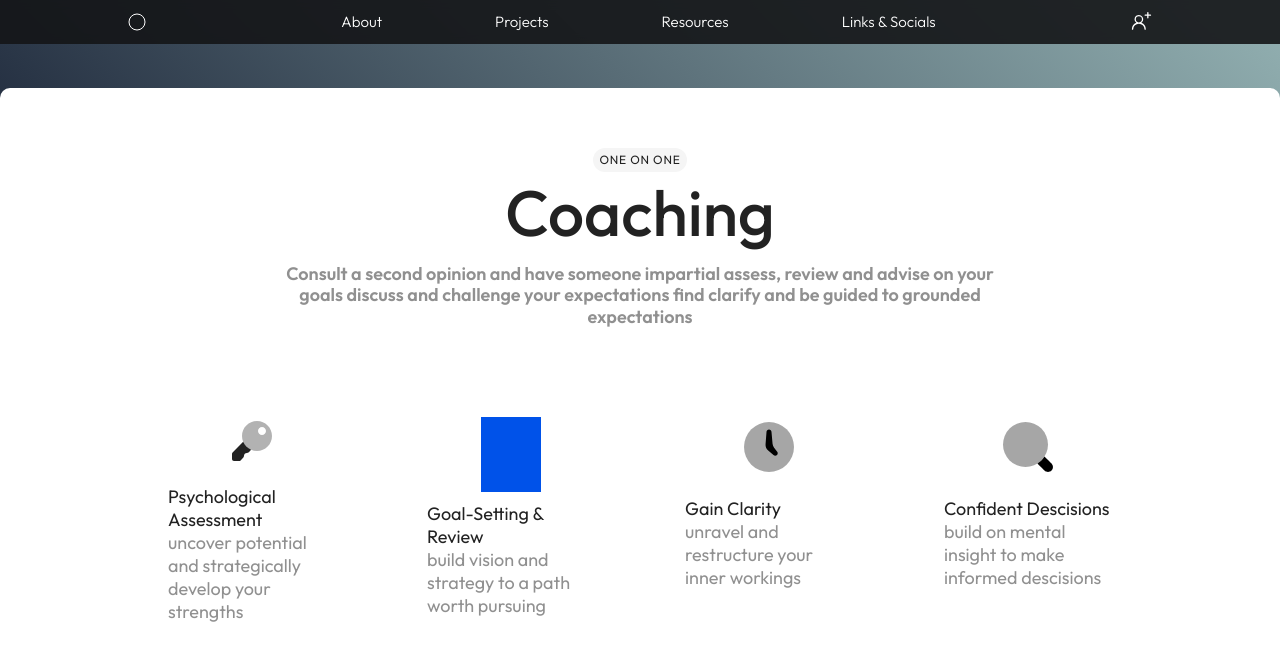
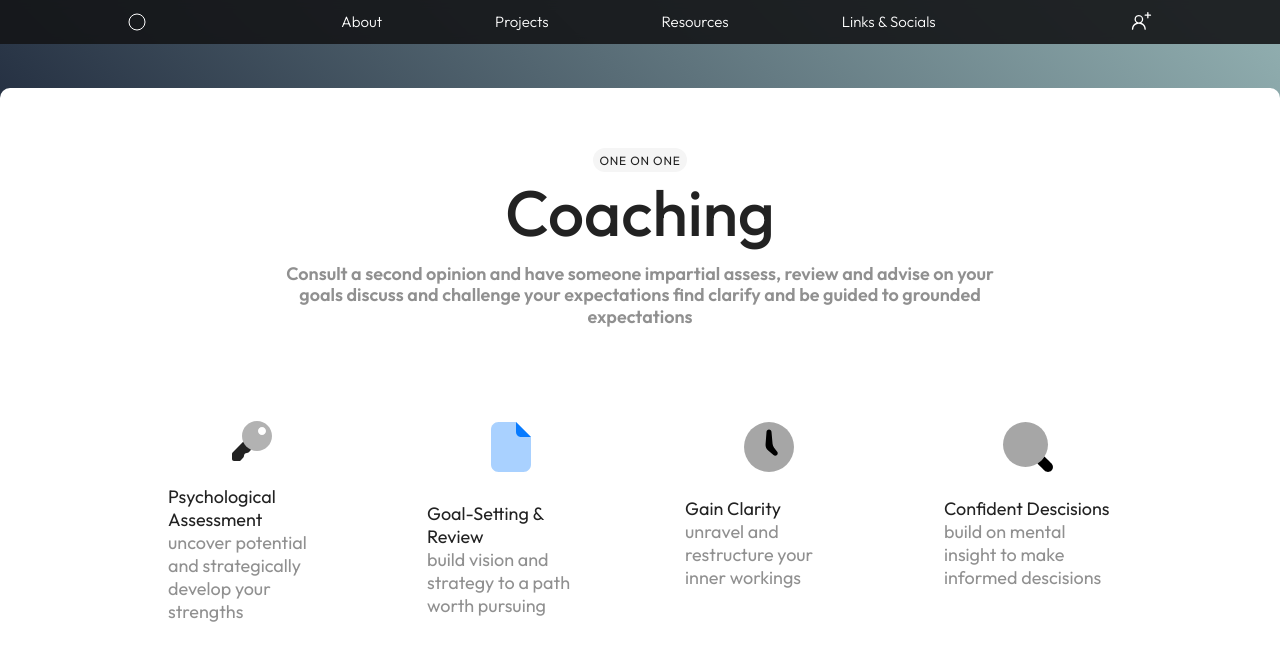
Before and after one commit to madebysimon/homepage, a Jekyll site: the page built from about/coaching.html, in a window 1280 px wide and 900 px high. Shown: the top 661 px of the window. Built offline with Jekyll 4.4.1, drawn with Linux system fonts in a browser that asks for light colours.

Commit message:
colored icon via svg filter

```diff
--- a/style/style.css
+++ b/style/style.css
@@ -42,6 +42,7 @@ body {
     --main-nav-color: rgba(21, 22, 24, 0.902);
     --alt-nav-color: rgb(32, 33, 36);
     --cta-color: color(srgb(0.15 0.325 0.914));
+    --cta-color-degrees: 200deg;
     --cta-color-dark: rgb(0% 32.5% 91.4%);
     --cta-color-light: #0053e9;
     --H1-color: #222;
@@ -2341,19 +2342,8 @@ a.footnote:after {
 .colored-icon {
     position: relative;
     mix-blend-mode: screen;
-}
-.colored-icon::after {
-    content: "";
-    display: block;
-    position: absolute;
-    top: 0;
-    left: 0;
-    width: 100%;
-    height: 100%;
-    background-color: var(--cta-color-dark);
-    mix-blend-mode: lighten;
-}
-
+    filter: invert(0.5) sepia(1) saturate(50) hue-rotate(var(--cta-color-degrees));
+}
 
 /*-- Style Tables --*/
 
```
Also changed, not shown: 1 other file.
